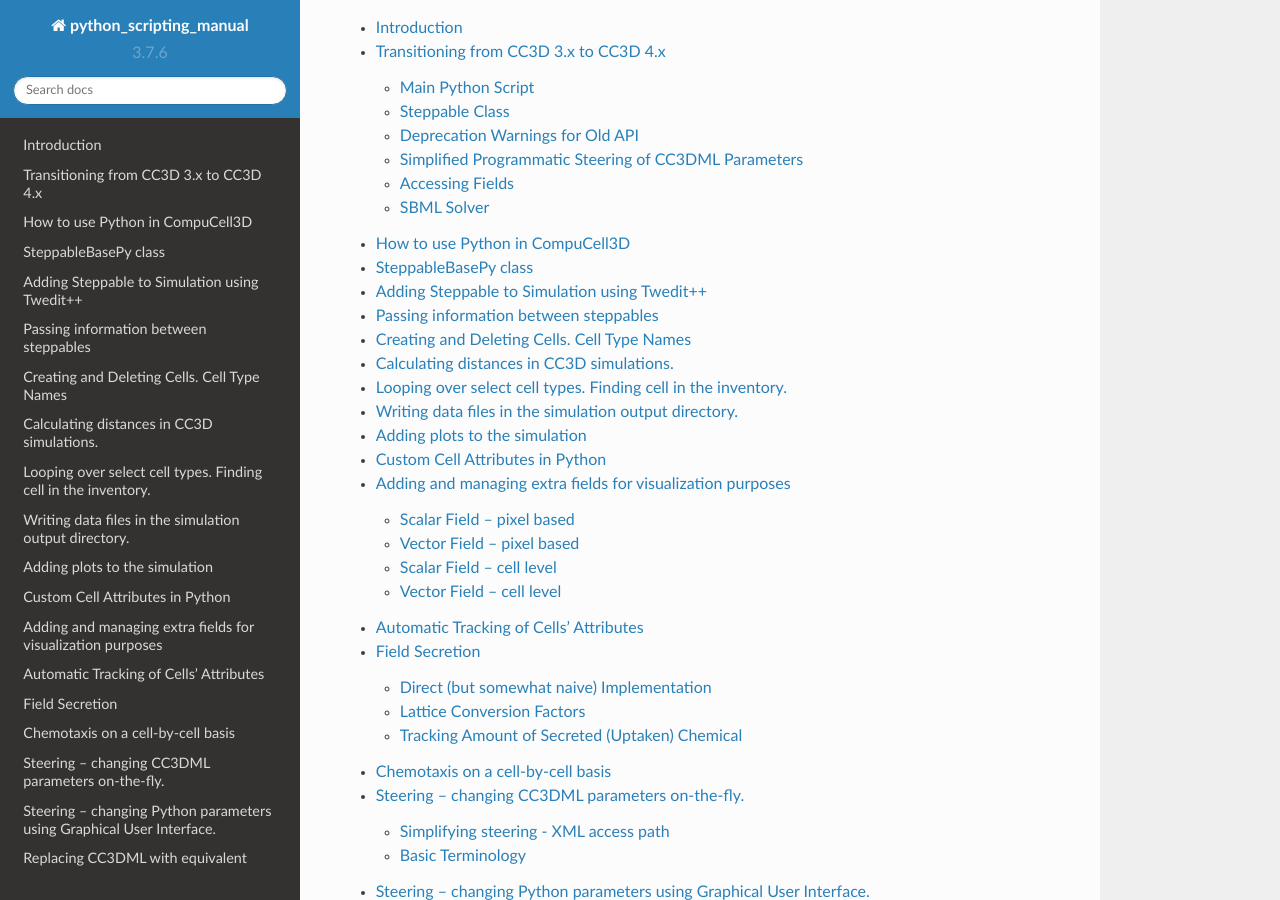
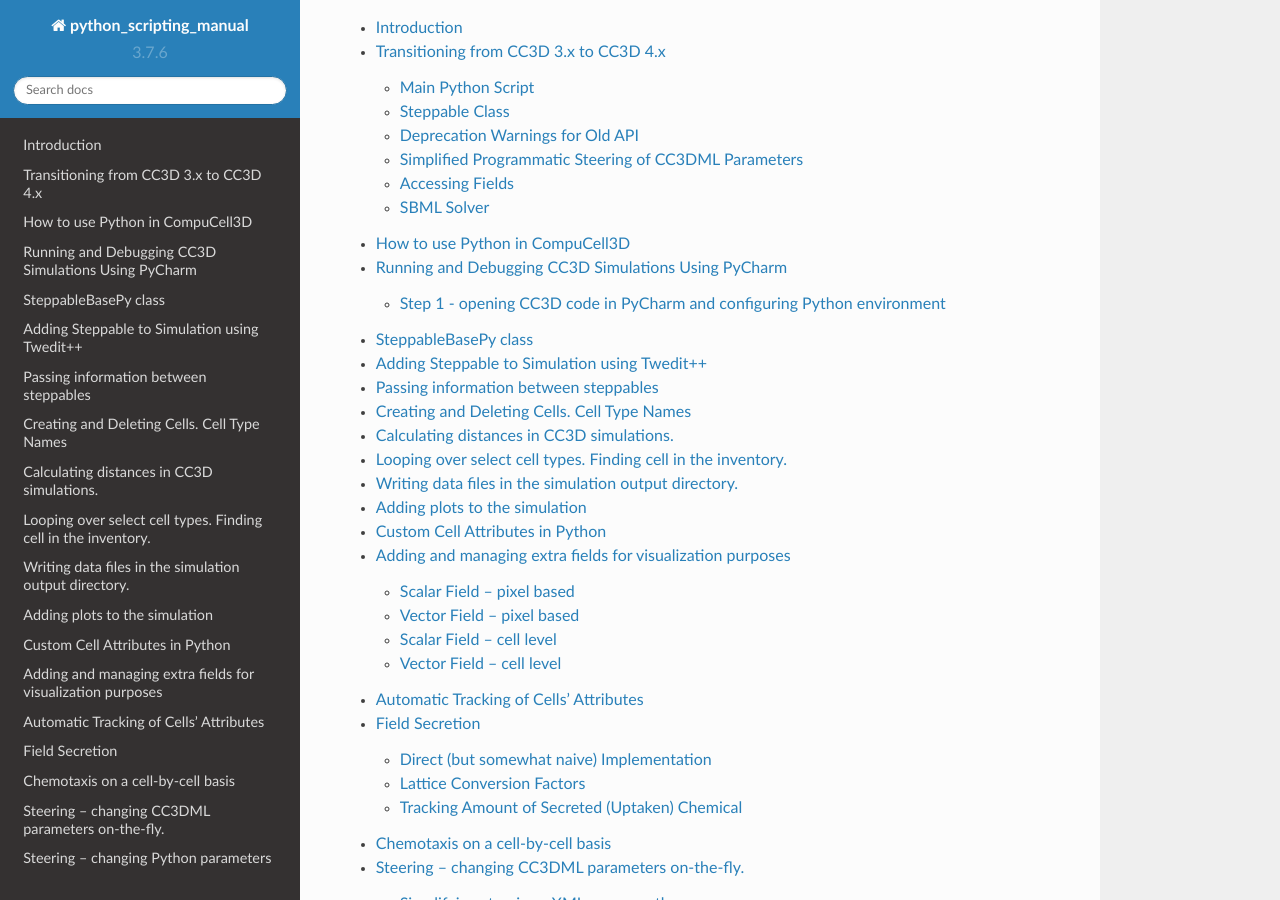
Before and after one commit to CompuCell3D/PythonScriptingManual, a Sphinx documentation site: the page built from docs/index.rst, in a window 1280 px wide and 900 px high, scrolled down 421 px. Built offline with Sphinx 7.4.7 and the Read the Docs theme 2.0.0, drawn with Linux system fonts in a browser that asks for light colours; some of the changed lines change nothing that is shown.

Commit message:
added a chapter on how to use PyCharm to debug CC3D simulations

```diff
--- /dev/null
+++ b/docs/debugging_cc3d_simulations_in_PyCharm.rst
@@ -0,0 +1,43 @@
+Running and Debugging CC3D Simulations Using PyCharm
+=====================================================
+
+Twedit++ provides many convenience tools when it comes to setting up simulation and also quickly modifying the
+content of the simulation using provided code helpers (see Twedit's CC3D Python and CC3D XML menus). Twedit also
+allows rapid creation of CC3D C++ plugins and steppables (something we cover in a separate developer's manual).
+However, as of current version, Twedit++ is just a code editor not an Integrated Development Environment (**IDE**).
+A real development environment offers many convenience features that make development faster. In this chapter we will
+teach you how to set up and use PyCharm to debug and quickly develope CC3D simulations. The ability of stepping up
+through simulation code is essential during simulation development. There you can inspect every single variable
+without using pesky **print** statements. You can literally see how your simulation is executed ,
+statement-by-statement. In addition PyCharm provides nice context-based syntax completion so that by typing
+few characters from e.g. steppable method name (they do not need to be beginning characters) PyCharm will display
+available options, freeing you from memorizing every single method in CompuCell3D API.
+
+First thing we need to do is to download and install PyCharm. Because PyCharm is written in Java
+it is available for every single platform. Visit https://www.jetbrains.com/pycharm/download/
+and get Community version of PyCharm for your operating system. YOu can also get professional version but you need to
+pay for this one so depending on your needs you have to make a choice here. We are using Community version because it
+is feature-rich and unless you do a lot of specialized Python development you will be fine with the free option.
+
+After installing and doing basic configuration of PyCharm you are ready to open and configure CC3D to be executed from
+the IDE.
+
+Step 1 - opening CC3D code in PyCharm and configuring Python environment
+------------------------------------------------------------------------
+
+To open CC3D code in Pycharm,  navigate to ``File->Open...`` and go to the folder where you installed CC3D and
+open the following subfolder <CC3D_install_folder>/lib/site-packages. In my case CC3D is installed in ``c:\CompuCell3D-py3-64bit\``
+so I am opening ``c:\CompuCell3D-py3-64bit\lib\site-packages\``
+
+.. figure:: |pycharm_win_01|
+    :alt: Opening ``site-packages`` subfolder from CC3D installation directory
+
+.. figure:: images/wizard_twedit.png
+    :alt: Figure 1 Invoking the CompuCell3D Simulation Wizard from Twedit++.
+
+    Figure 1 Invoking the CompuCell3D Simulation Wizard from Twedit++.
+
+
+.. |pycharm_win_01| image:: images/pycharm_win_01.png
+   :width: 4.2in
+   :height: 4.8in
--- a/docs/index.rst
+++ b/docs/index.rst
@@ -20,6 +20,7 @@
    introduction
    transition_to_cc3d_4
    how_to_use_python_in_cc3d
+   debugging_cc3d_simulations_in_PyCharm
    SteppableBasePy_class
    adding_steppable_to_simulation_using_twedit++
    passing_information_between_steppables
```
